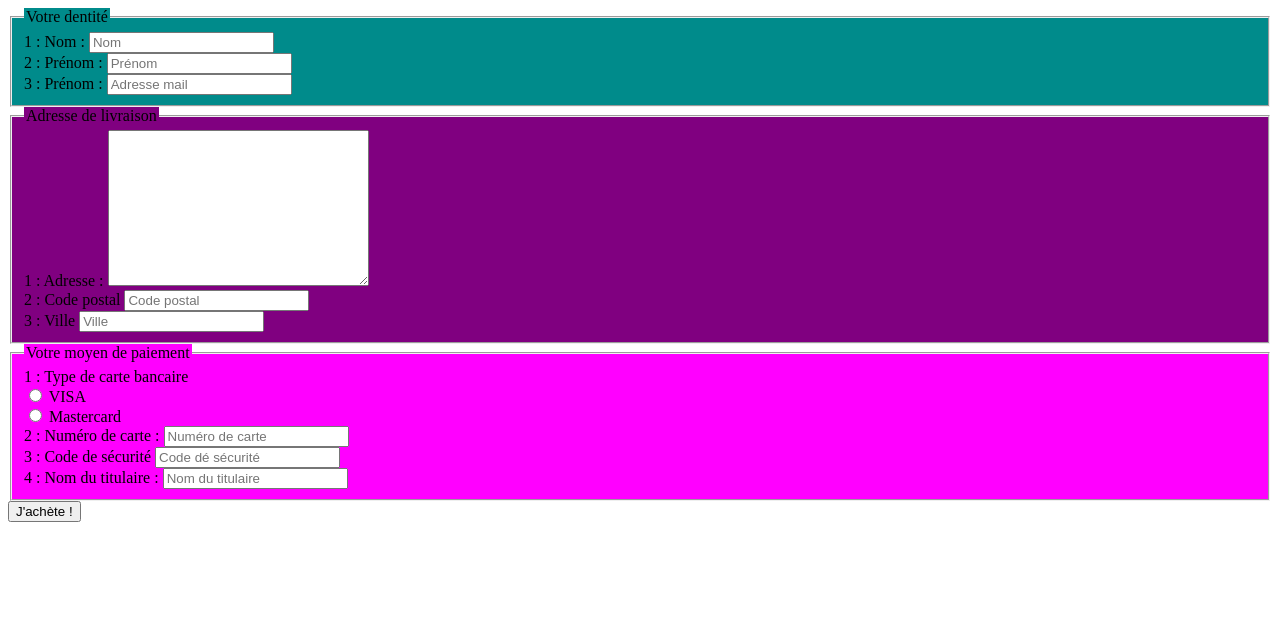
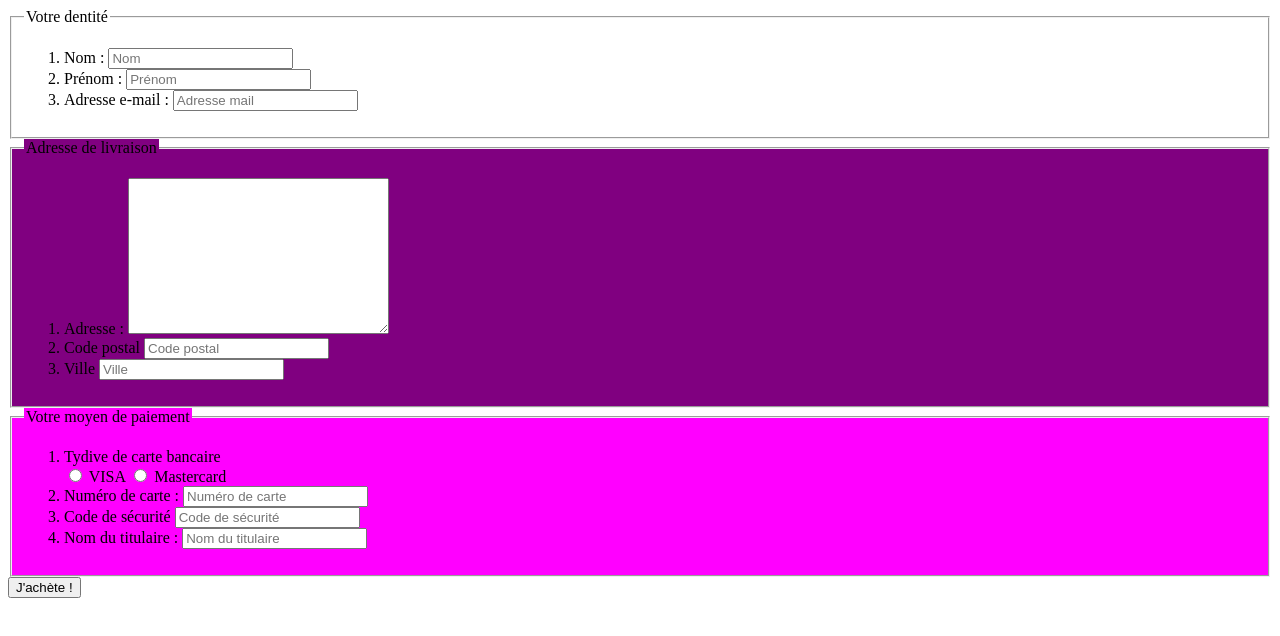
Before and after one commit to TheoRicherol/exoHTML_CSS, a plain HTML site: page exo7/index.html in a window 1280 px wide. Drawn offline with Linux system fonts and the light colour scheme.

Commit message:
Pas de BR, si on veut du retour ligne c'est listes (ol, ul). id sur les inputs. attribut name sur chaque input obligatoire. attribut value sur checkbox ou radio button

```diff
--- a/exo7/index.html
+++ b/exo7/index.html
@@ -8,35 +8,61 @@
 
 <body>
     <form action="" method="post">
-        <fieldset class="identite">
-            <legend class="identite">Votre dentité</legend>
-            <label for="lname">1 : Nom :</label>
-            <input type="text" placeholder="Nom"> <br>
-            <label for="fname">2 : Prénom :</label>
-            <input type="text" placeholder="Prénom"> <br>
-            <label for="mail">3 : Prénom :</label>
-            <input type="email" placeholder="Adresse mail">
+        <fieldset class="identity">
+            <legend class="identity">Votre dentité</legend>
+            <ol>
+                <li>
+                    <label for="lname">Nom :</label>
+                    <input name="lname" id="lname" type="text" placeholder="Nom">
+                </li>
+                <li>
+                    <label for="fname">Prénom :</label>
+                    <input name="lname" id="fname" type="text" placeholder="Prénom">
+                </li>
+                <li>
+                    <label for="mail">Adresse e-mail :</label>
+                    <input name="mail" id="mail" type="email" placeholder="Adresse mail">
+                </li>
+            </ol>
         </fieldset>
         <fieldset class="shipping">
             <legend class="shipping">Adresse de livraison</legend>
-            <label for="adress">1 : Adresse : </label>
-            <textarea name="" id="" cols="30" rows="10"></textarea> <br>
-            <label for="cp">2 : Code postal</label>
-            <input type="text" placeholder="Code postal"> <br>
-            <label for="city">3 : Ville</label>
-            <input type="text" placeholder="Ville">
+            <ol>
+                <li>
+                    <label for="address">Adresse : </label>
+                    <textarea name="address" id="address" cols="30" rows="10"></textarea>
+                </li>
+                <li>
+                    <label for="cp">Code postal</label>
+                    <input name="cp" id="cp" type="text" placeholder="Code postal">
+                </li>
+                <li>
+                    <label for="city">Ville</label>
+                    <input name="city" id="city" type="text" placeholder="Ville">
+                </li>
+            </ol>
         </fieldset>
         <fieldset class="payment">
             <legend class="payment">Votre moyen de paiement</legend>
-            <label for="paymenttype">1 : Type de carte bancaire</label><br>
-            <input type="radio" name="paymenttype" id=""> <label for="VISA">VISA</label> <br>
-            <input type="radio" name="paymenttype" id=""> <label for="Mastercard">Mastercard</label> <br>
-            <label for="cardnumber">2 : Numéro de carte :</label>
-            <input type="text" placeholder="Numéro de carte"><br>
-            <label for="securecode">3 : Code de sécurité</label>
-            <input type="text" placeholder="Code dé sécurité"><br>
-            <label for="cardnumber">4 : Nom du titulaire :</label>
-            <input type="text" placeholder="Nom du titulaire"><br>
+            <ol>
+                <li>
+                    <div>Tydive de carte bancaire</div>
+                    <input type="radio" name="paymenttype" id="paymenttype" value="VISA"> <label for="VISA">VISA</label>
+                    <input type="radio" name="paymenttype" id="paymenttype" value="Mastercard"> <label for="Mastercard">Mastercard</label>
+                </li>
+                <li>
+                    <label for="cardnumber">Numéro de carte :</label>
+                    <input name="cardnumber" id="cardnumber" type="text" placeholder="Numéro de carte">
+                </li>
+                <li>
+                    <label for="securecode">Code de sécurité</label>
+                    <input name="securecode" id="securecode" type="text" placeholder="Code de sécurité">
+                </li>
+                <li>
+                    <label for="cardname">Nom du titulaire :</label>
+                    <input name="cardname" id="cardname" type="text" placeholder="Nom du titulaire">
+                </li>
+            </ol>
         </fieldset>
         <input type="submit" value="J'achète !">
     </form>
```
